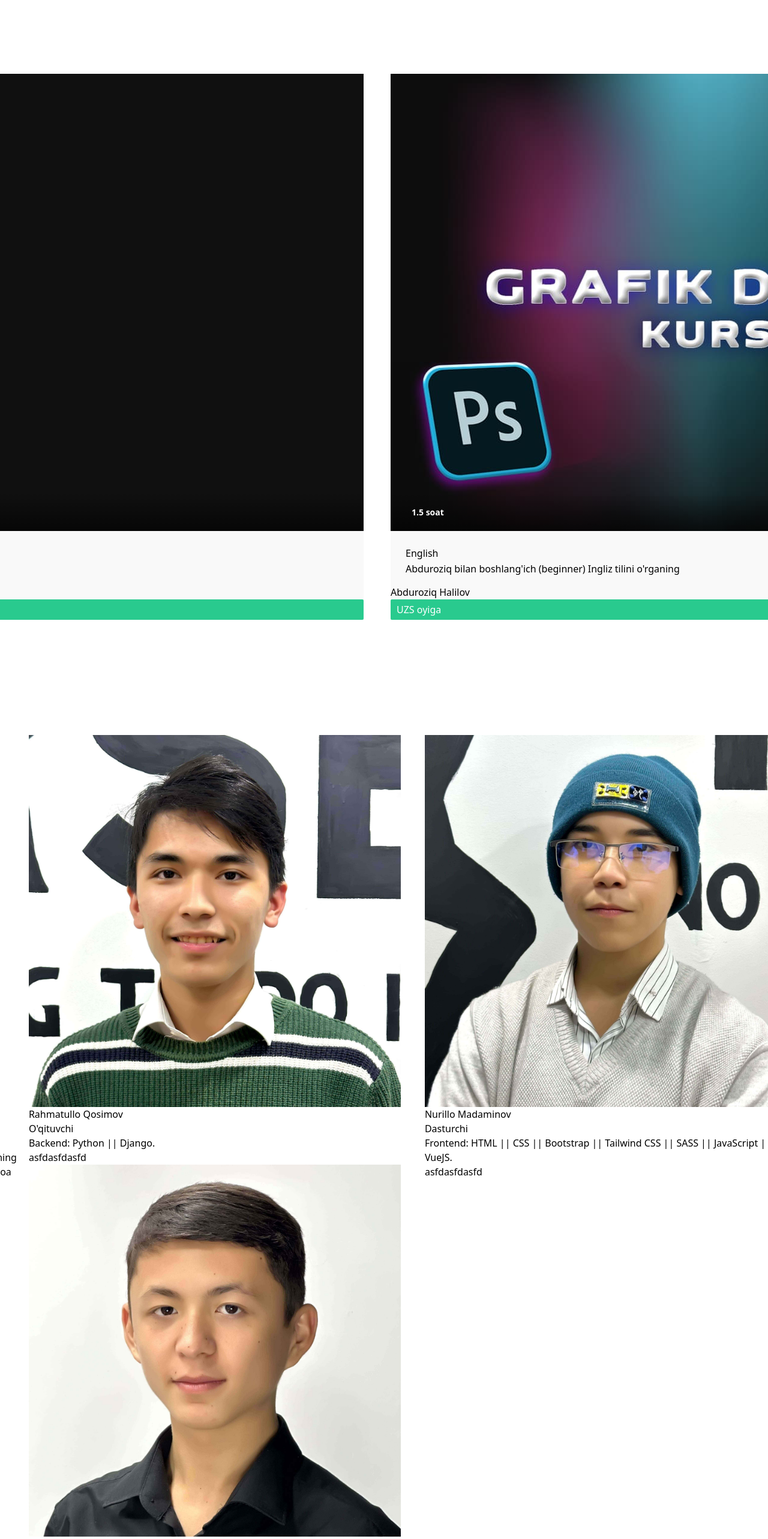
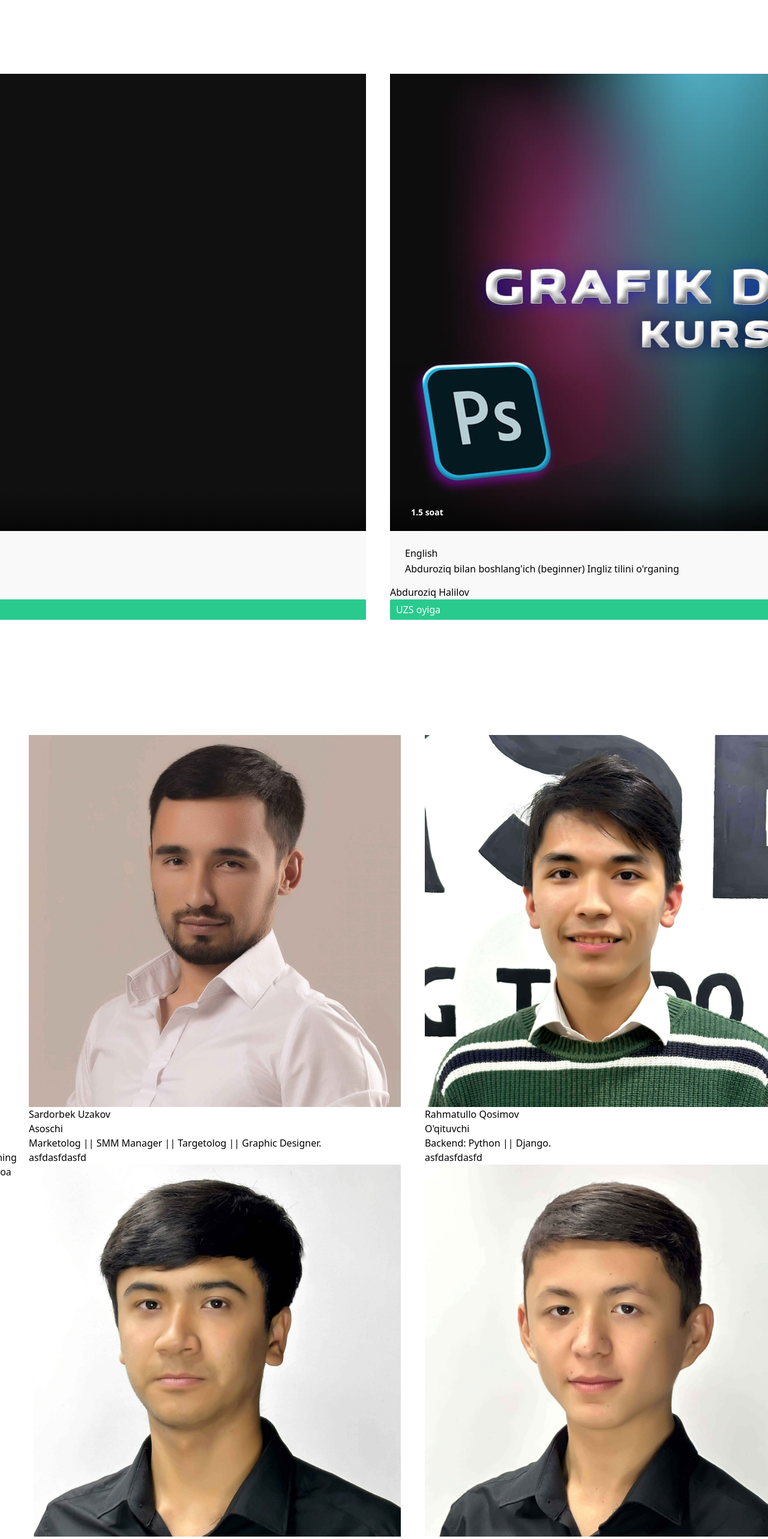
Before and after one commit to nurillo-madaminov/sarget-fr, a Vue app: page / in a window 1280 px wide. Shown: the part 2640-5205 px from the top of the page at 60% size. Built offline with nearby package versions, Linux system fonts and the light colour scheme.

Commit message:
sliders responsive (byStrange)

```diff
--- a/src/components/AboutCard.vue
+++ b/src/components/AboutCard.vue
@@ -12,13 +12,17 @@ export default {
 <template>
   <div class="max-w-[565px]">
     <div class="flex gap-4 sm:flex-col">
-      <div
-        class="w-[200px] sm:w-[150px] h-[200px] sm:h-[150px] overflow-hidden shrink-0 rounded-2xl"
-      >
-        <img :src="getImageUrl(img)" alt="image" class="w-full border border-gray-400 rounded-3xl" />
+      <div class="w-[200px] sm:w-[150px] h-[200px] sm:h-[150px] overflow-hidden rounded-2xl">
+        <img
+          :src="getImageUrl(img)"
+          alt="image"
+          class="w-full border border-gray-400 rounded-3xl"
+        />
       </div>
       <div class="flex flex-col gap-3 col">
-        <h1 class="text-2xl tracking-wid text-gray-700 uppercase font-[Getvoip] max-w-sm">{{ name }}</h1>
+        <h1 class="text-2xl tracking-wid text-gray-700 uppercase font-[Getvoip] max-w-sm">
+          {{ name }}
+        </h1>
         <h3 class="text-xl font-bold text-blue-800">{{ work }}</h3>
         <p class="text-lg text-neutral-600 max-w-[350px]">{{ about }}</p>
         <div class="flex gap-2">
--- a/src/components/InfoCard.vue
+++ b/src/components/InfoCard.vue
@@ -13,12 +13,18 @@ export default {
 
 <template>
   <div
-    class="flex shrink-0 flex-col justify-center items-center w-[305px] h-[300px] p-3 rounded-xl bg-white shadow-[0_0_40px_lightgray] sm:w-[250px] sm:h-[250px]"
+    class="flex shrink-0 flex-col justify-center items-center w-[305px] h-[300px] p-3 rounded-xl bg-white border border-slate-200 sm:w-[250px] sm:h-[250px]"
   >
     <font-awesome-icon :icon="['fas', icon]" class="text-[#26499f] text-5xl mb-5" />
     <h1 class="mb-4 text-lg font-semibold uppercase">{{ title }}</h1>
     <p class="text-center">
-      {{ text }} <a href="https://maps.app.goo.gl/2LBKJGniYGXu7v7q7" target="_blank" class="text-blue-500 underline"><slot></slot></a>
+      {{ text }}
+      <a
+        href="https://maps.app.goo.gl/2LBKJGniYGXu7v7q7"
+        target="_blank"
+        class="text-blue-500 underline"
+        ><slot></slot
+      ></a>
     </p>
   </div>
 </template>
--- a/src/components/SingleCourse.vue
+++ b/src/components/SingleCourse.vue
@@ -46,7 +46,6 @@ export default {
   @apply opacity-70 bg-gray-800;
 }
 
-
 #courses .section-title {
   text-align: center;
 }
@@ -55,7 +54,7 @@ export default {
   margin-top: 30px;
 }
 
-  #courses .owl-theme .owl-nav [class*=owl-] {
+#courses .owl-theme .owl-nav [class*='owl-'] {
   border-radius: 2px;
   font-size: 16px;
   width: 30px;
--- a/src/components/TeamSlider.vue
+++ b/src/components/TeamSlider.vue
@@ -9,31 +9,31 @@ import { Swiper, SwiperSlide } from 'swiper/vue'
 export default {
   data() {
     return {
-      modules: [Autoplay],
-      slidesPerView: 2
+      modules: [Autoplay]
     }
   },
-  components: { AboutCard, Swiper, SwiperSlide },
-  mounted() {
-    window.onresize = () => {
-      innerWidth < 1279 ? (this.slidesPerView = 1) : (this.slidesPerView = 2)
-    }
-  }
+  components: { AboutCard, Swiper, SwiperSlide }
 }
 </script>
 
 <template>
   <Swiper
     :modules="modules"
-    :slides-per-view="this.slidesPerView"
+    :slides-per-view="1"
     :slides-offset-before="20"
     :slides-offset-after="20"
     :space-between="40"
     :loop="true"
-    :autoplay="true"
+    :autoplay="false"
+    :breakpoints="{
+      1280: {
+        slidesPerView: 2,
+        spaceBetween: 40
+      }
+    }"
   >
     <SwiperSlide>
-      <div class="flex flex-col gap-4 py-4 xl:flex-row lg:flex-col lg:items-center">
+      <div class="flex flex-col gap-4 py-4 lg:flex-col lg:items-start">
         <AboutCard
           img="sardorbek"
           name="Sardorbek Uzakov"
@@ -50,23 +50,23 @@ export default {
     </SwiperSlide>
 
     <SwiperSlide>
-      <div class="flex flex-col gap-4 py-4 xl:flex-row lg:flex-col lg:items-center">
+      <div class="flex flex-col gap-4 py-4 lg:flex-col lg:items-start">
         <AboutCard
           img="rahmatillo"
           name="Rahmatullo Qosimov"
           work="O'qituvchi"
           about="Backend: Python || Django."
-          />
-          <AboutCard
+        />
+        <AboutCard
           img="hayotbek"
           name="Hayotbek Ruziyev"
           work="Mobilograf"
           about="Reels Maker || Storis maker || Graphic Designer || Web Designer."
-          />
+        />
       </div>
     </SwiperSlide>
     <SwiperSlide>
-      <div class="flex flex-col gap-4 py-4 xl:flex-row lg:flex-col lg:items-center">
+      <div class="flex flex-col gap-4 py-4 lg:flex-col lg:items-start">
         <AboutCard
           img="nurillo"
           name="Nurillo Madaminov"
--- a/src/views/HomeView.vue
+++ b/src/views/HomeView.vue
@@ -17,7 +17,8 @@ export default {
       spaceBetween: 45
     }
   },
-  components: { HeaderCarousel, SingleCourse, TeamSlider, InfoCard, Swiper, SwiperSlide },
+  mounted() {},
+  components: { HeaderCarousel, SingleCourse, TeamSlider, InfoCard, Swiper, SwiperSlide }
   // mounted() {
   //   window.onresize = () => {
   //     innerWidth < 1279 ? ((this.slidesPerView = 3, this.spaceBetween = 40), (this.spaceBetween = 15)) : console.log(31232)
@@ -89,7 +90,7 @@ export default {
           >
             Kurslarimiz
           </h1>
-          <div class="flex flex-wrap justify-center gap-5 lg:flex-col lg:items-center">
+          <div class="flex justify-center px-4">
             <swiper
               :slidesPerView="this.slidesPerView"
               :spaceBetween="this.spaceBetween"
@@ -97,6 +98,26 @@ export default {
               :autoplay="true"
               :modules="modules"
               class="mySwiper"
+              :breakpoints="{
+                320: {
+                  slidesPerView: 1,
+                  spaceBetween: 20
+                },
+                540: {
+                  slidesPerView: 2,
+                  spaceBetween: 20
+                },
+                // when window width is >= 480px
+                960: {
+                  slidesPerView: 3,
+                  spaceBetween: 30
+                },
+                // when window width is >= 640px
+                1200: {
+                  slidesPerView: 4,
+                  spaceBetween: 40
+                }
+              }"
             >
               <swiper-slide><SingleCourse img="programming" /></swiper-slide>
               <swiper-slide><SingleCourse img="smm" /></swiper-slide>
```
Lines whose indentation alone changed are shown as unchanged.
